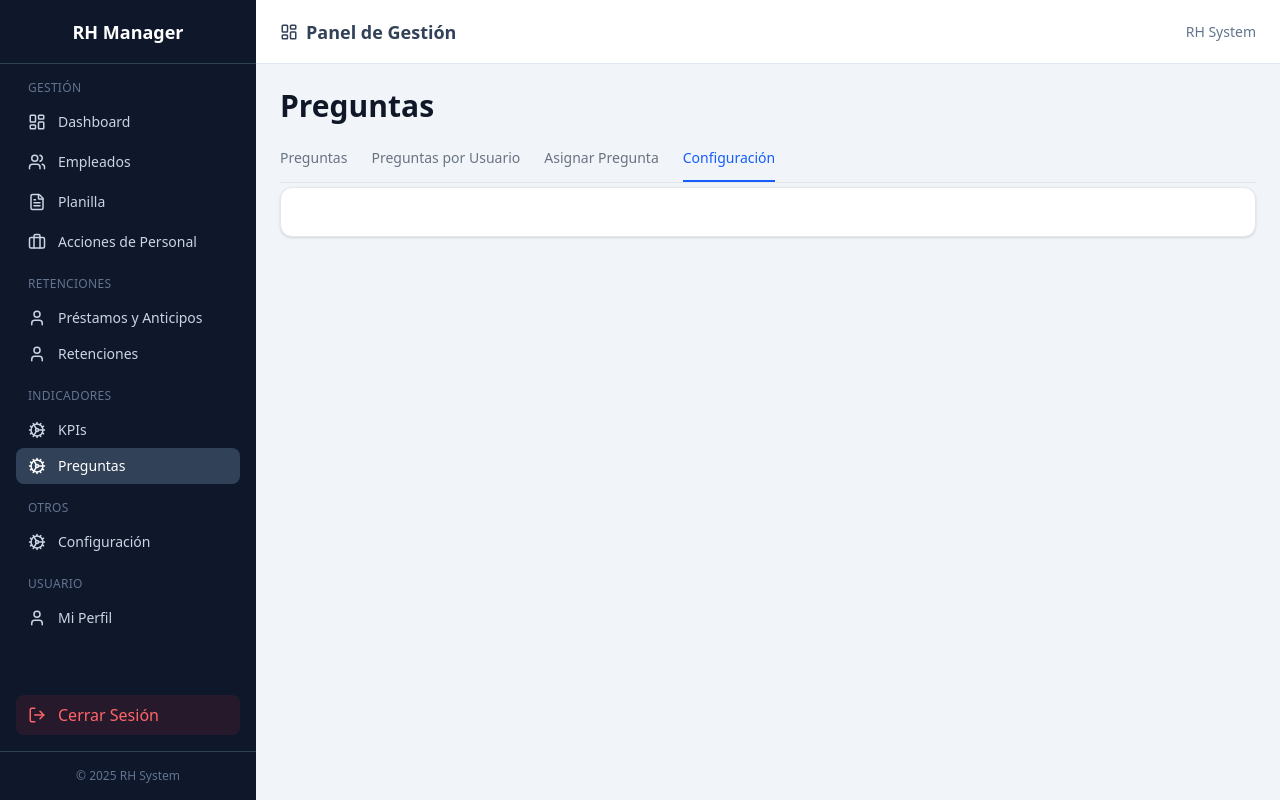
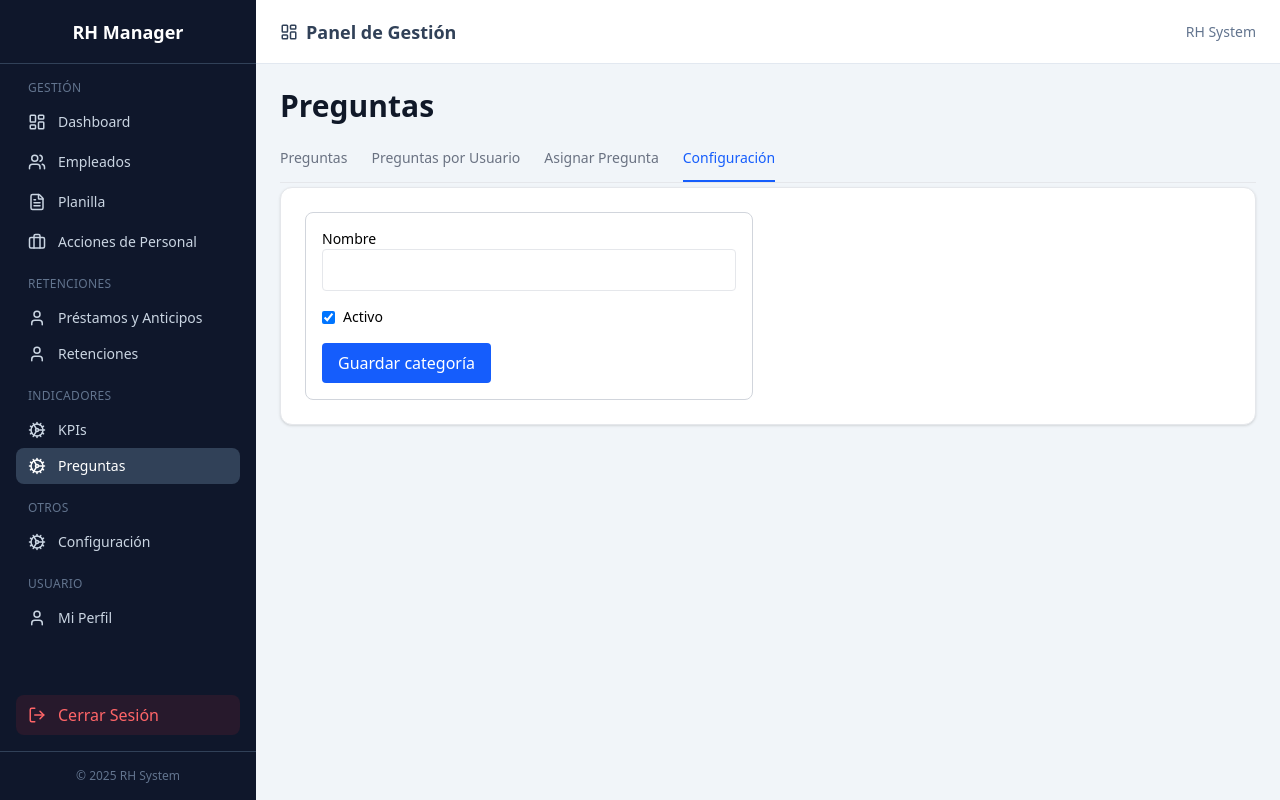
Before and after one commit to stevengazo/rh-web-app, a React (Vite) app: page /manager/questions in a window 1280 px wide. Both pictures are taken after a click on the button "Configuración". Built offline with nearby package versions, Linux system fonts and the light colour scheme; no server answers.

Commit message:
Feat: Add Question Category Component

```diff
--- /dev/null
+++ b/src/Components/organisms/AddQuestionCategory.jsx
@@ -0,0 +1,87 @@
+import { useState } from 'react';
+import questionCategoryApi from '../../api/QuestionCategories';
+
+const AddQuestionCategory = () => {
+  const [newQuestion, setNewQuestion] = useState({
+    questionCategoryId: 0,
+    name: '',
+    isActive: true,
+    questions: [],
+  });
+
+  const [loading, setLoading] = useState(false);
+  const [error, setError] = useState(null);
+
+  const handleChange = (e) => {
+    const { name, value, type, checked } = e.target;
+
+    setNewQuestion((prev) => ({
+      ...prev,
+      [name]: type === 'checkbox' ? checked : value,
+    }));
+  };
+
+  const handleSubmit = async (e) => {
+    e.preventDefault();
+    setLoading(true);
+    setError(null);
+
+    try {
+      await questionCategoryApi.createQuestionCategory(newQuestion);
+
+      // Reset form
+      setNewQuestion({
+        questionCategoryId: 0,
+        name: '',
+        isActive: true,
+        questions: [],
+      });
+    } catch (err) {
+      setError('Error al crear la categoría');
+      console.error(err);
+    } finally {
+      setLoading(false);
+    }
+  };
+
+  return (
+    <form
+      onSubmit={handleSubmit}
+      className="max-w-md space-y-4 rounded-lg border  border-gray-300 p-4"
+    >
+      <div>
+        <label className="block text-sm font-medium">Nombre</label>
+        <input
+          type="text"
+          name="name"
+          value={newQuestion.name}
+          onChange={handleChange}
+          className="w-full rounded border border-gray-200  px-3 py-2"
+          required
+        />
+      </div>
+
+      <div className="flex items-center gap-2">
+        <input
+          type="checkbox"
+          name="isActive"
+          checked={newQuestion.isActive}
+          onChange={handleChange}
+        />
+        <label className="text-sm">Activo</label>
+      </div>
+
+      {error && <p className="text-sm text-red-600">{error}</p>}
+
+      <button
+        type="submit"
+        disabled={loading}
+        className="rounded bg-blue-600 px-4 py-2 text-white disabled:opacity-50"
+      >
+        {loading ? 'Guardando...' : 'Guardar categoría'}
+      </button>
+    </form>
+  );
+};
+
+export default AddQuestionCategory;
--- a/src/pages/QuestionPage.jsx
+++ b/src/pages/QuestionPage.jsx
@@ -1,6 +1,7 @@
 import PageTitle from '../components/PageTitle';
 
 import questionApi from '../api/questionsApi';
+import AddQuestionCategory from '../Components/organisms/AddQuestionCategory';
 import { useState } from 'react';
 
 const TABS = {
@@ -74,7 +75,7 @@ const QuestionPage = () => {
         {/* TAB 4 */}
         {activeTab === TABS.SETTINGS && (
           <div className="space-y-4">
-
+          <AddQuestionCategory />
           </div>
         )}
       </div>
```
